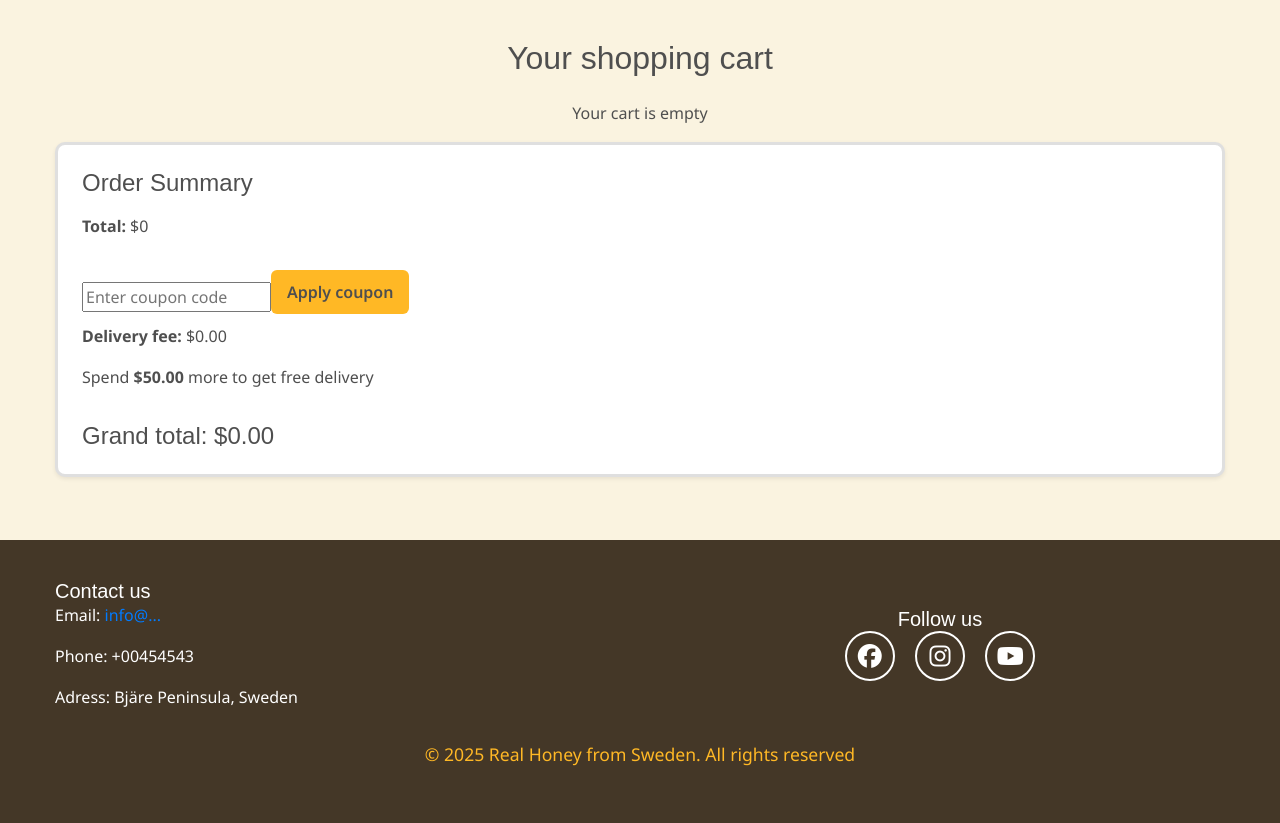
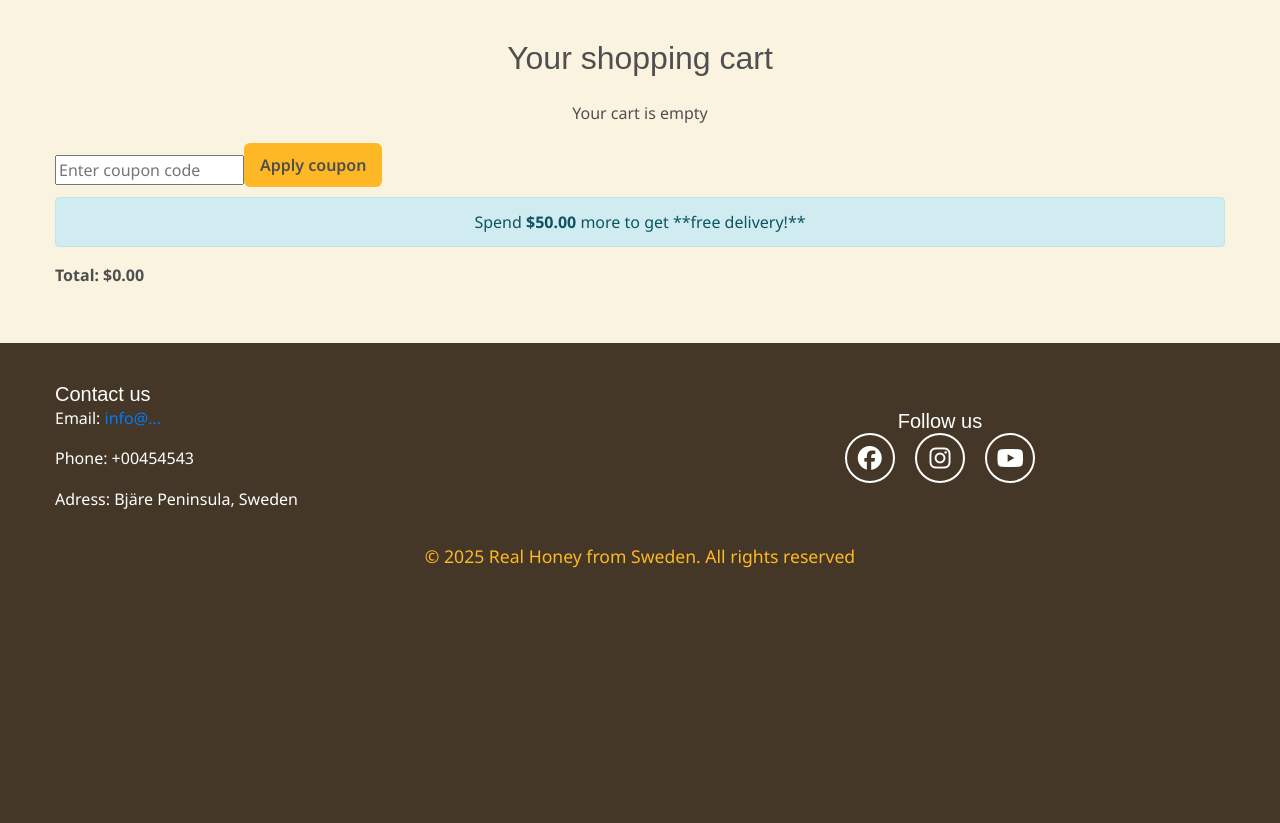
Before and after one commit to Quetzaly88/PP5-Real_Honey, a Django app: page /shopping_cart/ in a window 1280 px wide. Shown: the part 190-1013 px from the top of the page. After the commit the page ends 758 px from the top, so only its background shows below. Run offline with Django 3.2, Linux system fonts and the light colour scheme; some libraries are stand-ins or nearby versions; some web fonts are replaced.

Commit message:
Enhance checkout and shopping cart for easy navigation

```diff
--- a/shopping_cart/templates/shopping_cart/cart.html
+++ b/shopping_cart/templates/shopping_cart/cart.html
@@ -4,6 +4,7 @@
     <h2 class="mb-4 text-center">Your shopping cart</h2>
 
     <!-- Feedback messages -->
+
     {% if messages %}
     <div class="alert alert-info">
         {% for message in messages %}
@@ -71,36 +72,32 @@
     {% endif %}
     {% endif %}
 
-    <!-- Summary -->
-    <div class="card shadow-sm p-4">
-        <h4 class="mb-3">Order Summary</h4>
-        <p><strong>Total:</strong> ${{ total_price }}</p>
-
+    <div>
         <!-- Coupon Code Form -->
         <form method="POST" action="{% url 'validate_coupon' %}" class="form-inline mt-3">
             {% csrf_token %}
             <input type="text" name="coupon_code" class="form-controlmr-2" placeholder="Enter coupon code" />
-            <button type="submit" class="btn btn-warning btn-sm">Apply coupon</button>
+            <button type="submit" class="btn btn-warning">Apply coupon</button>
         </form>
-
         {% if coupon_applied %}
         <div class="alert alert-success">Coupon applied successfully</div>
         {% endif %}
+    </div>
 
         {% if coupon_discount %}
         <p><strong>Discount applied:</strong> {{ coupon_discount }}</p>
         {% endif %}
 
-        <!-- Delivery Fee and Grand Total -->
-        <p><strong>Delivery fee:</strong> ${{ delivery_fee }}</p>
-        <p>
+        <!-- Delivery and Grand Total -->
+        <div class="alert alert-info text-center">
             {% if free_delivery_delta > 0 %}
-            Spend <strong>${{ free_delivery_delta }}</strong> more to get free delivery
+            Spend <strong>${{ free_delivery_delta }}</strong> more to get **free delivery!**
             {% else %}
             <span class="text-success">You qualify for free delivery!</span>
             {% endif %}
-        </p>
-        <h4 class="mt-3">Grand total: ${{ grand_total }}</h4>
+        </div>
+
+        <p><strong>Total: ${{ grand_total }}</strong> </p>
 
         <!-- Checkout button -->
         {% if cart_items %}
@@ -110,4 +107,5 @@
         {% endif %}
     </div>
 </div>
+
 {% endblock %}
```
Also changed, not shown: checkout/templates/checkout/checkout.html (+7 -17 lines), checkout/views.py (+6 -5 lines).
